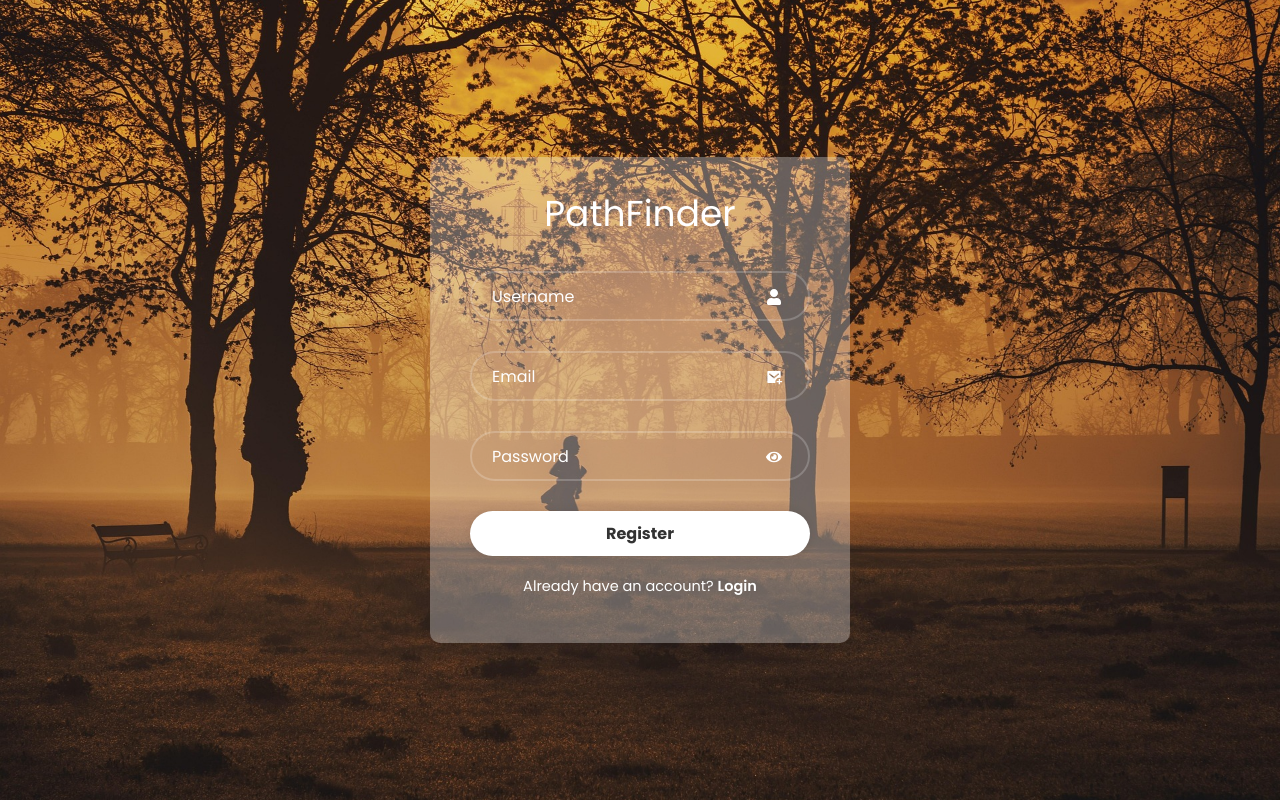
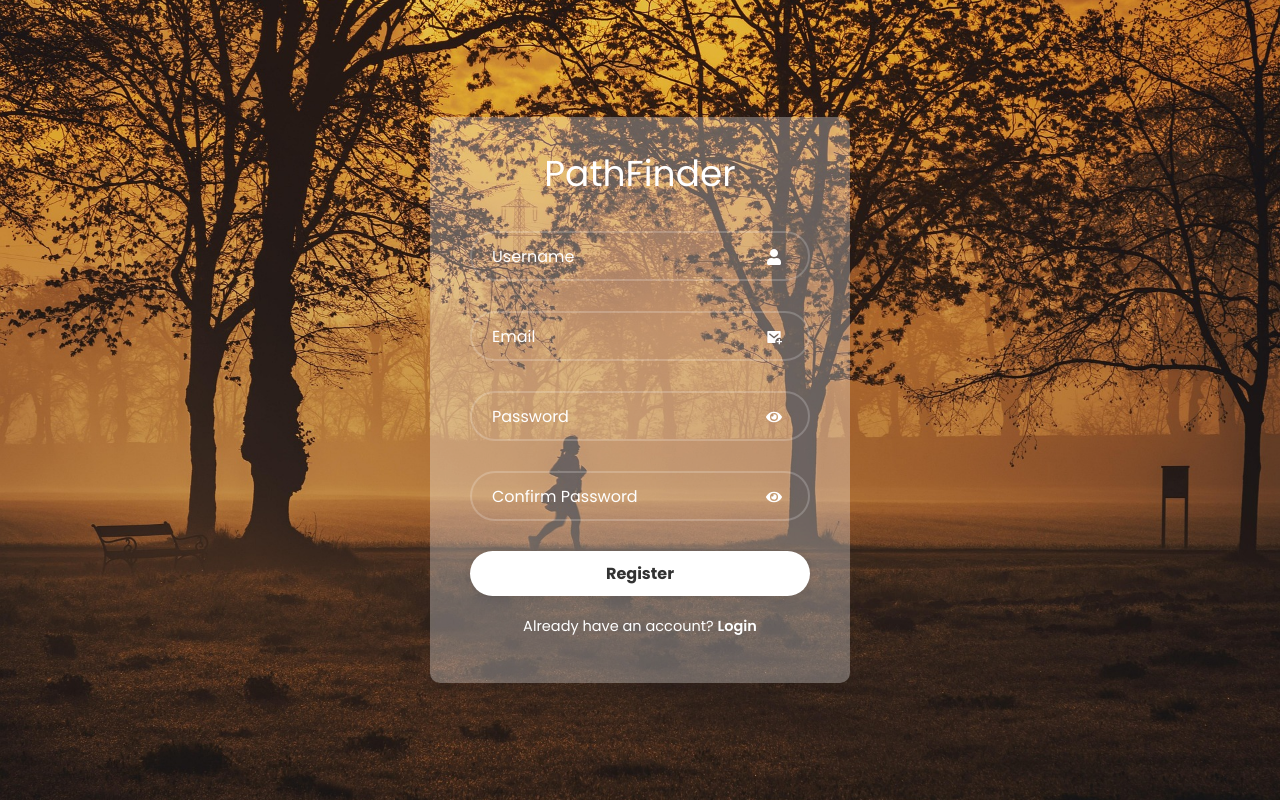
Before and after one commit to darrensimmx/PathFinders, a React (Vite) app in the folder client/: page /register in a window 1280 px wide. Built offline with nearby package versions, Linux system fonts and the light colour scheme.

Commit message:
Added a confirm password input

```diff
--- a/client/src/components/Auth/RegisterForm.jsx
+++ b/client/src/components/Auth/RegisterForm.jsx
@@ -12,10 +12,17 @@
   const [name, setName] = useState('')
   const [email, setEmail] = useState('');
   const [password, setPassword] = useState('');
+  const [confirmPassword, setConfirmPassword] = useState('');
   const navigate = useNavigate();
 
   const handleSubmit = async (e) => {
     e.preventDefault();
+
+    //Check if password matches
+    if (confirmPassword !== password) {
+      alert("Passwords do not match.");
+      return;
+    }
     try {
       const response = await axios.post('http://localhost:4000/api/signup', {
         name,
@@ -55,9 +62,15 @@
             icon={<RiMailAddFill />}
           />
 
-           <PasswordInput
+          <PasswordInput
             value={password}
             onChange={(e) => setPassword(e.target.value)}
+          />
+
+          <PasswordInput
+            value={confirmPassword}
+            placeholder="Confirm Password"
+            onChange={(e) => setConfirmPassword(e.target.value)}
           />
 
           <button type="submit" className="bg-blue-600 text-white py-2 rounded">Register</button>
--- a/client/src/components/Common/PasswordInput.jsx
+++ b/client/src/components/Common/PasswordInput.jsx
@@ -2,14 +2,14 @@
 import React, { useState } from 'react';
 import { FaEye, FaEyeSlash } from "react-icons/fa";
 
-const PasswordInput = ({ value, onChange }) => {
+const PasswordInput = ({ value, onChange, placeholder="Password" }) => {
   const [showPassword, setShowPassword] = useState(false);
 
   return (
     <div className="input-box">
       <input
         type={showPassword ? 'text' : 'password'}
-        placeholder="Password"
+        placeholder={placeholder}
         value={value}
         onChange={onChange}
         required
```
